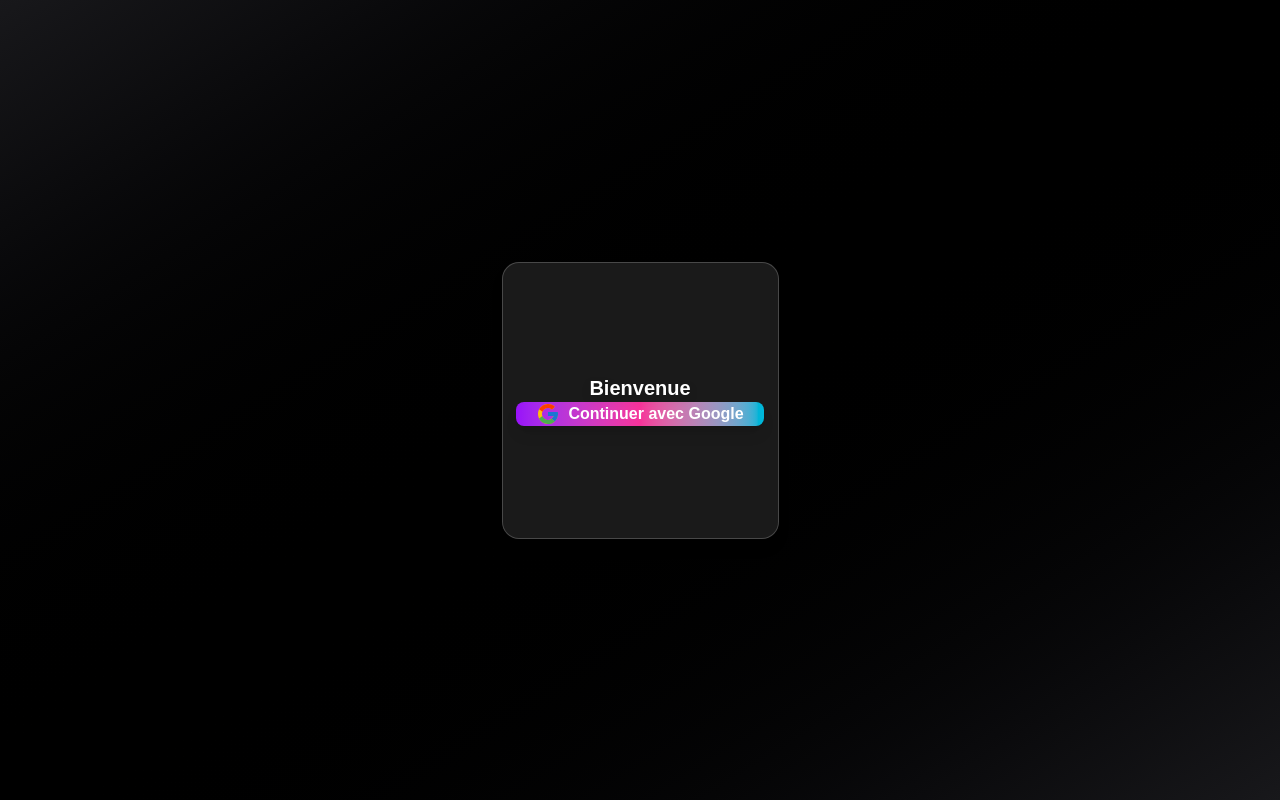
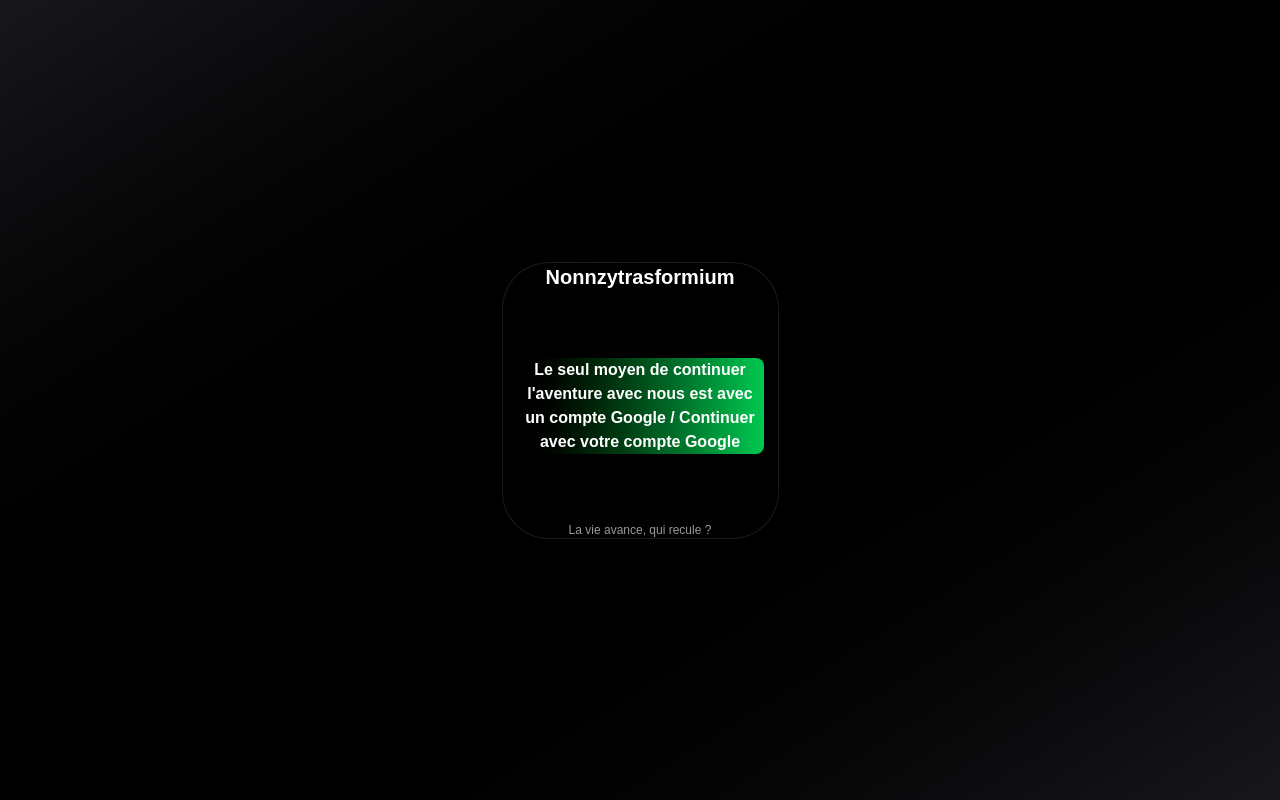
Before and after one commit to nonnzy7even7iete/nonnzytransformiumfullstackbundel, a Next.js app: page / in a window 1280 px wide. Built offline with nearby package versions, Linux system fonts and the light colour scheme; no server answers.

Commit message:
Zy Bulding workflow

```diff
--- a/src/app/page.tsx
+++ b/src/app/page.tsx
@@ -3,7 +3,6 @@
 import { signIn, useSession } from "next-auth/react";
 import { useEffect } from "react";
 import { useRouter } from "next/navigation";
-import { FcGoogle } from "react-icons/fc";
 import Loader from "@/components/Loader";
 
 export default function HomePage() {
@@ -18,26 +17,32 @@ export default function HomePage() {
 
   return (
     <main className="flex items-center justify-center min-h-screen bg-gradient-to-br from-zinc-900 via-black to-zinc-900 relative overflow-hidden">
-      {/* Glassmorphic card */}
-      <div className="w-[277px] h-[277px] p-[7px] bg-white/10 backdrop-blur-xl border border-white/20 rounded-[17px] flex flex-col items-center justify-center shadow-lg">
-        {/* Titre */}
-        <h1 className="text-xl text-white mb-17 text-center font-semibold drop-shadow-lg">
-          Bienvenue
+      {/* Glassmorphic card dark */}
+      <div className="w-[277px] h-[277px] p-[7px] bg-black/40 backdrop-blur-xl border border-white/10 rounded-[17%] flex flex-col items-center justify-between shadow-lg">
+        {/* H1 titre */}
+        <h1 className="text-xl text-white font-bold text-center drop-shadow-lg mt-2">
+          Nonnzytrasformium
         </h1>
 
-        {/* Bouton Google */}
+        {/* Bouton avec message */}
         <button
           onClick={() => signIn("google", { callbackUrl: "/dashboard" })}
-          className="w-[90%] py-2 flex items-center justify-center gap-2 bg-gradient-to-r from-purple-600 via-pink-500 to-cyan-500 text-white font-semibold rounded-lg shadow-lg hover:scale-105 hover:shadow-cyan-500/50 transition-transform duration-300 ease-out"
+          className="w-[90%] py-2 flex items-center justify-center text-center text-white font-semibold rounded-lg bg-gradient-to-r from-black to-green-500 shadow-md hover:scale-105 transition-transform duration-300 ease-out"
         >
-          <FcGoogle className="text-2xl" /> Continuer avec Google
+          Le seul moyen de continuer l'aventure avec nous est avec un compte
+          Google / Continuer avec votre compte Google
         </button>
+
+        {/* Texte philosophique en bas */}
+        <p className="text-white/60 text-xs text-center mb-2 font-thin">
+          La vie avance, qui recule ?
+        </p>
       </div>
 
       {/* Effets lumineux de fond */}
       <div className="absolute inset-0 -z-10">
-        <div className="absolute w-[500px] h-[500px] bg-purple-500/30 rounded-full blur-3xl top-[-10%] left-[-10%]" />
-        <div className="absolute w-[400px] h-[400px] bg-cyan-500/30 rounded-full blur-3xl bottom-[-10%] right-[-10%]" />
+        <div className="absolute w-[500px] h-[500px] bg-purple-500/20 rounded-full blur-3xl top-[-10%] left-[-10%]" />
+        <div className="absolute w-[400px] h-[400px] bg-green-500/20 rounded-full blur-3xl bottom-[-10%] right-[-10%]" />
       </div>
     </main>
   );
```
